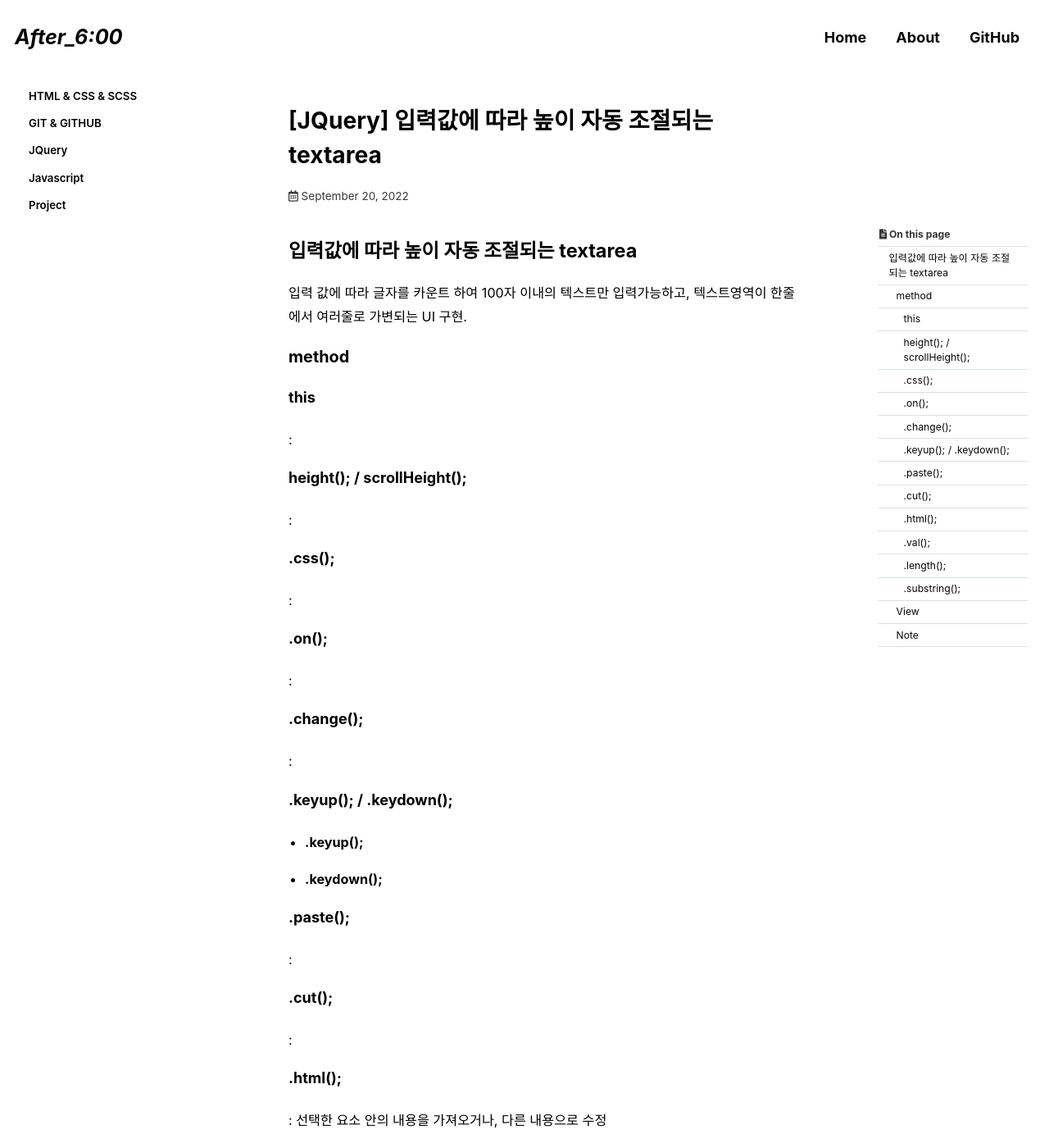
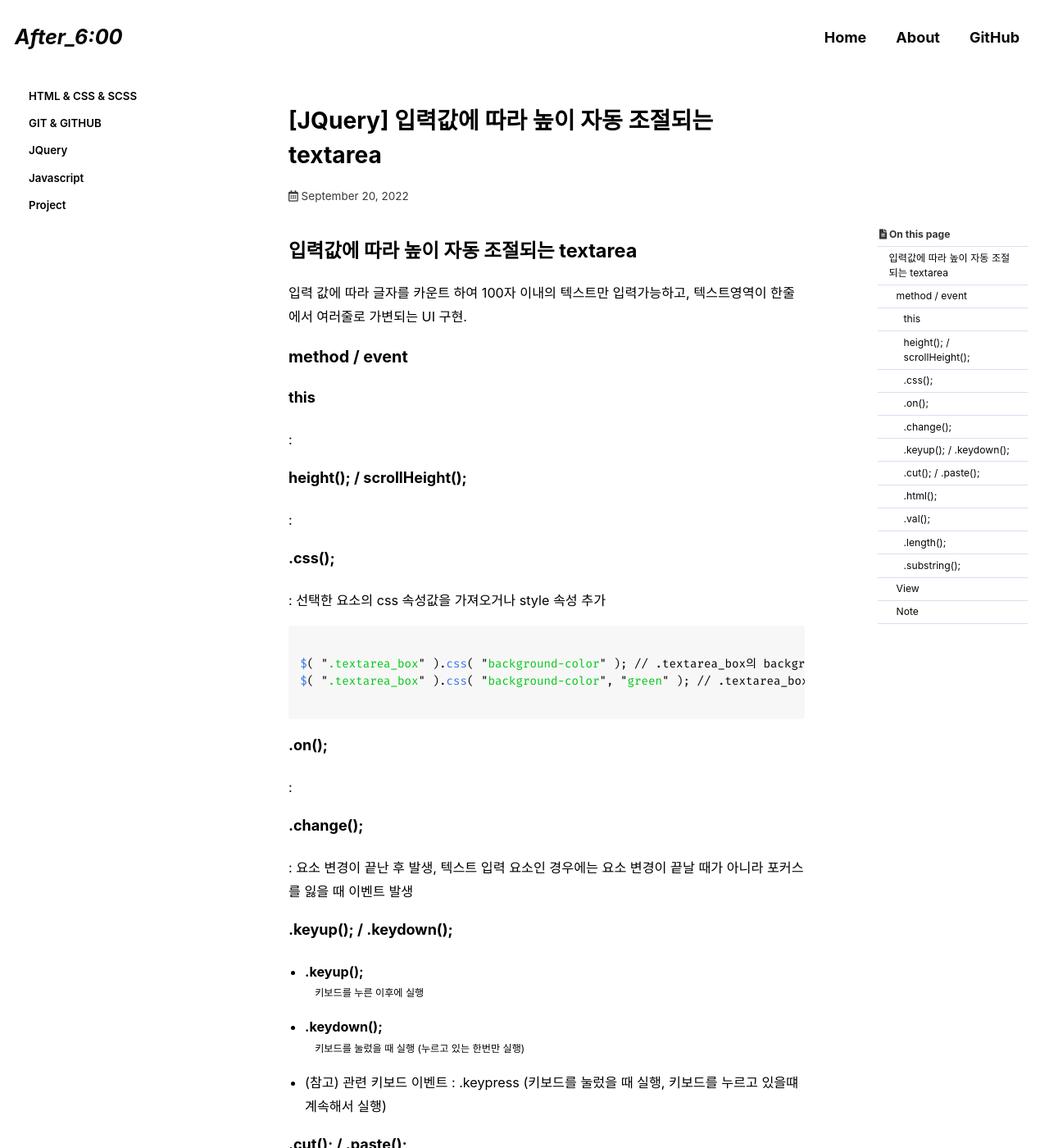
Before and after one commit to Chohyejin53/Chohyejin53.github.io, a Jekyll site: the page built from _posts/2022-09-20-categories-textarea_box.md, in a window 1280 px wide and 1400 px high. Shown: the whole window at 82% size. Built offline with Jekyll 4.4.1, drawn with Linux system fonts in a browser that asks for light colours; cached includes are drawn as plain includes; some web fonts are replaced; comment, search, counter and statistics services are not loaded; some of the changed text lies outside the part shown.

Commit message:
Update 2022-09-20-categories-textarea_box.md

````diff
--- a/_posts/2022-09-20-categories-textarea_box.md
+++ b/_posts/2022-09-20-categories-textarea_box.md
@@ -20,7 +20,7 @@ last_modified_at: 2022-09-20
 입력 값에 따라 글자를 카운트 하여 100자 이내의 텍스트만 입력가능하고, 텍스트영역이 한줄에서 여러줄로 가변되는 UI 구현.
 
 
-### method
+### method / event
 
 #### this
 :
@@ -29,25 +29,32 @@ last_modified_at: 2022-09-20
 :
 
 #### .css();
-:
+: 선택한 요소의 css 속성값을 가져오거나 style 속성 추가
+
+```javascript
+
+$( ".textarea_box" ).css( "background-color" ); // .textarea_box의 background-color 속성값을 가져옴
+$( ".textarea_box" ).css( "background-color", "green" ); // .textarea_box의 background-color 속성 값을 추가하여 스타일 변경
+
+```
 
 #### .on();
 :
 
 #### .change();
-:
+: 요소 변경이 끝난 후 발생, 텍스트 입력 요소인 경우에는 요소 변경이 끝날 때가 아니라 포커스를 잃을 때 이벤트 발생
 
 #### .keyup(); / .keydown();
 - .keyup();
-  :
+  : 키보드를 누른 이후에 실행
 - .keydown();
-  :
+  :  키보드를 눌렀을 때 실행 (누르고 있는 한번만 실행)
 
-#### .paste();
-:
++ (참고) 관련 키보드 이벤트 : .keypress (키보드를 눌렀을 때 실행, 키보드를 누르고 있을떄 계속해서 실행)
 
-#### .cut();
-:
+#### .cut(); / .paste();
+: 각각 값을 잘라내기, 붙여넣기 할 때 발생하는 이벤트
+
 
 #### .html();
 : 선택한 요소 안의 내용을 가져오거나, 다른 내용으로 수정
@@ -76,7 +83,8 @@ var test = $( 'h1' ).html(); // <h1> 요소의 내용을 test 변수에 저장
 
 ```Javascript
 
-.class.substring(0,10); // 0번째에서 시작하여 10번째 전(9)까지 (0 : 시작 인덱스 , 10 : 마지막 인덱스)
+.class.substring(0,10); // 0번째에서 시작하여 10번째 전(9)까지
+                        // (0 : 시작 인덱스 , 10 : 마지막 인덱스)
 
 ```
 
````
